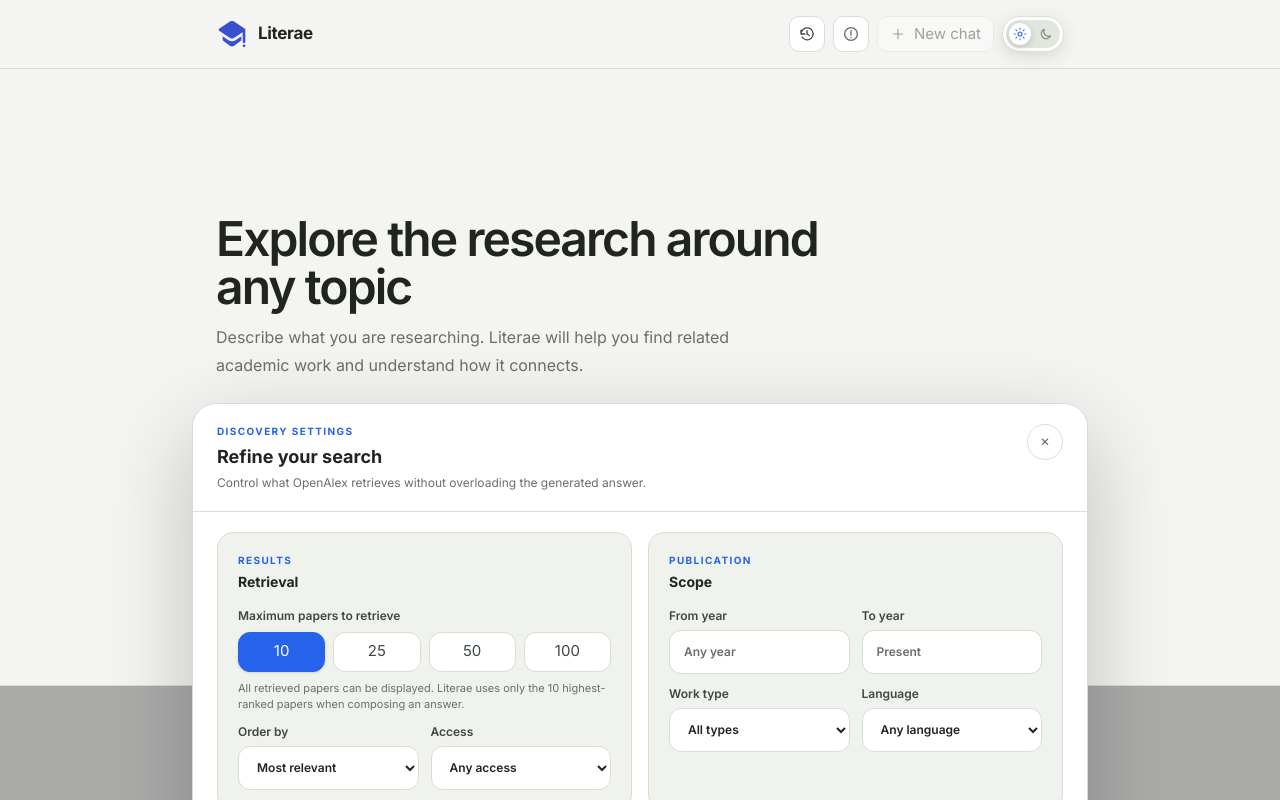
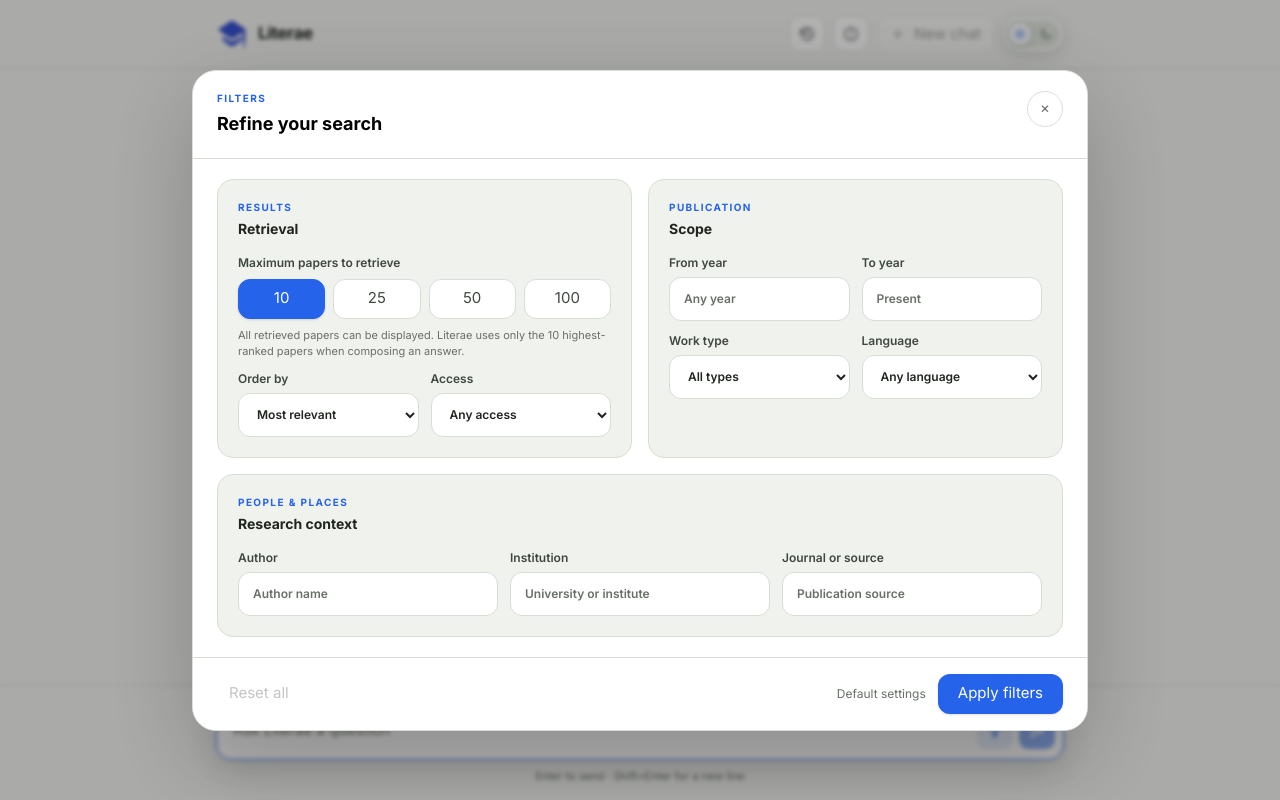
Before and after one commit to Yarroudh/Literae, a Next.js app in the folder frontend/: page / in a window 1280 px wide. Both pictures are taken after a click on the button 995 px from the left and 731 px from the top of the page. Shown: the top 800 px of the page. Built offline with nearby package versions, Linux system fonts and the light colour scheme.

Commit message:
Fix filter popup overflow and add license

```diff
--- a/frontend/components/research/filter-popover.tsx
+++ b/frontend/components/research/filter-popover.tsx
@@ -1,6 +1,7 @@
 "use client";
 
 import { useEffect, useMemo, useRef, useState } from "react";
+import { createPortal } from "react-dom";
 import { FilterIcon } from "@/components/ui/icons";
 import { INITIAL_FILTERS } from "@/lib/research";
 import type { ResearchFilters } from "@/types/research";
@@ -19,9 +20,14 @@ export function FilterPopover({ filters, onChange, onReset }: FilterPopoverProps
 
   useEffect(() => {
     if (!open) return;
+    const previousOverflow = document.body.style.overflow;
+    document.body.style.overflow = "hidden";
     function handleKeyDown(event: KeyboardEvent) { if (event.key === "Escape") setOpen(false); }
     document.addEventListener("keydown", handleKeyDown);
-    return () => document.removeEventListener("keydown", handleKeyDown);
+    return () => {
+      document.removeEventListener("keydown", handleKeyDown);
+      document.body.style.overflow = previousOverflow;
+    };
   }, [open]);
 
   return (
@@ -30,20 +36,21 @@ export function FilterPopover({ filters, onChange, onReset }: FilterPopoverProps
         <FilterIcon className="size-[18px]" />
         {activeCount > 0 && <span className="absolute -right-1 -top-1 grid size-4 place-items-center rounded-full bg-[var(--accent)] text-[9px] font-bold text-white">{activeCount}</span>}
       </button>
-      {open && (
-        <div className="fixed inset-0 z-50 flex items-end justify-center bg-black/30 p-0 backdrop-blur-[2px] sm:items-center sm:p-6" onPointerDown={(event) => { if (!dialogRef.current?.contains(event.target as Node)) setOpen(false); }}>
-          <div ref={dialogRef} role="dialog" aria-modal="true" aria-label="Research filters" className="flex max-h-[92dvh] w-full flex-col overflow-hidden rounded-t-[24px] border border-[var(--line)] bg-[var(--surface)] shadow-[0_28px_90px_rgba(0,0,0,.22)] sm:max-w-4xl sm:rounded-[24px]">
+      {open && createPortal(
+        <div className="fixed inset-0 z-50 flex h-dvh items-end justify-center overflow-hidden bg-black/30 p-0 backdrop-blur-[2px] sm:items-center sm:p-6" onPointerDown={(event) => { if (!dialogRef.current?.contains(event.target as Node)) setOpen(false); }}>
+          <div ref={dialogRef} role="dialog" aria-modal="true" aria-label="Research filters" className="flex max-h-[calc(100dvh-1rem)] min-h-0 w-full flex-col overflow-hidden rounded-t-[24px] border border-[var(--line)] bg-[var(--surface)] shadow-[0_28px_90px_rgba(0,0,0,.22)] sm:max-h-[calc(100dvh-3rem)] sm:max-w-4xl sm:rounded-[24px]">
             <div className="flex items-start justify-between gap-4 border-b border-[var(--line)] px-5 py-5 sm:px-6">
-              <div><p className="text-[10px] font-bold uppercase tracking-[.14em] text-[var(--accent)]">Discovery settings</p><h2 className="mt-1 text-lg font-bold">Refine your search</h2><p className="mt-1 text-xs text-[var(--muted)]">Control what OpenAlex retrieves without overloading the generated answer.</p></div>
+              <div><p className="text-[10px] font-bold uppercase tracking-[.14em] text-[var(--accent)]">Filters</p><h2 className="mt-1 text-lg font-bold">Refine your search</h2></div>
               <button type="button" onClick={() => setOpen(false)} className="grid size-9 shrink-0 place-items-center rounded-full border border-[var(--line)] text-lg leading-none text-[var(--muted)] transition hover:bg-[var(--panel-2)] hover:text-[var(--ink)]" aria-label="Close filters">×</button>
             </div>
-            <div className="overflow-y-auto px-4 py-4 sm:px-6 sm:py-5"><SearchFilters filters={filters} onChange={onChange} /></div>
+            <div className="min-h-0 flex-1 overflow-y-auto overscroll-contain px-4 py-4 sm:px-6 sm:py-5"><SearchFilters filters={filters} onChange={onChange} /></div>
             <div className="flex items-center justify-between gap-3 border-t border-[var(--line)] bg-[var(--surface)] px-5 py-4 sm:px-6">
               <button type="button" onClick={onReset} disabled={activeCount === 0} className="h-10 rounded-xl px-3 text-xs font-semibold text-[var(--muted)] transition hover:bg-[var(--panel-2)] hover:text-[var(--ink)] disabled:cursor-not-allowed disabled:opacity-40">Reset all</button>
               <div className="flex items-center gap-3"><span className="hidden text-xs text-[var(--muted)] sm:inline">{activeCount === 0 ? "Default settings" : `${activeCount} ${activeCount === 1 ? "change" : "changes"}`}</span><button type="button" onClick={() => setOpen(false)} className="h-10 rounded-xl bg-[var(--accent)] px-5 text-xs font-bold text-white shadow-sm transition hover:bg-[var(--accent-hover)]">Apply filters</button></div>
             </div>
           </div>
-        </div>
+        </div>,
+        document.body,
       )}
     </div>
   );
```
Also changed, not shown: 1 other file (tests, documents, lock files or other folders).
